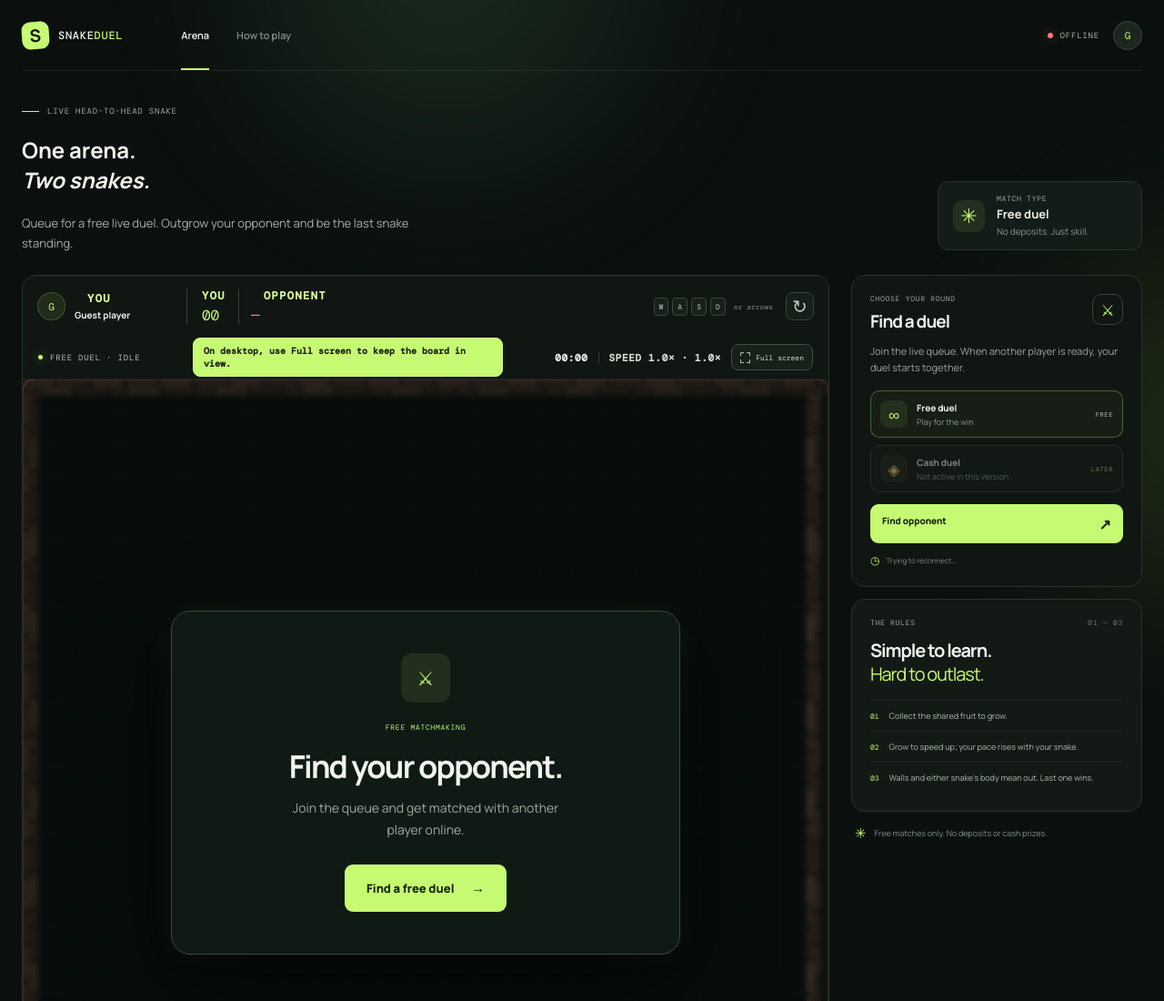
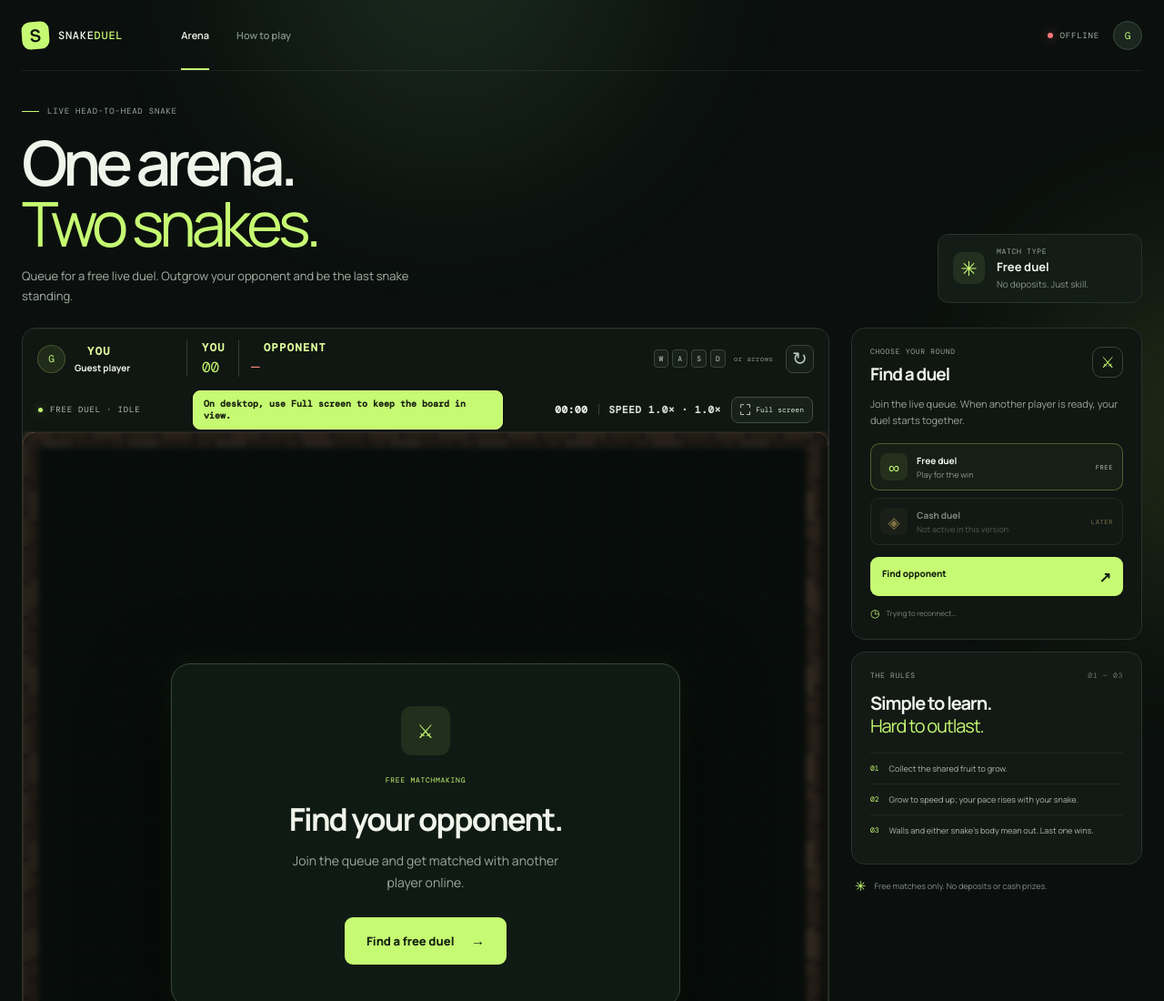
Before and after one commit to snakegameonsol-web/snake-duel, a plain HTML site: page index.html in a window 1280 px wide. Shown: the top 1100 px of the page at 91% size. Drawn offline with nearby package versions, Linux system fonts and the light colour scheme.

Commit message:
Refactor index.html for improved structure
Updated the HTML structure and content for the Snake Duel game.

```diff
--- a/index.html
+++ b/index.html
@@ -24,7 +24,7 @@
 
     <main id="top">
       <section class="intro" id="arena">
-        <div class="intro-copy"><p class="eyebrow"><span class="eyebrow-line"></span> LIVE HEAD-TO-HEAD SNAKE</p><h2>One arena.<br><em>Two snakes.</em></h2><p class="lede">Queue for a free live duel. Outgrow your opponent and be the last snake standing.</p></div>
+        <div class="intro-copy"><p class="eyebrow"><span class="eyebrow-line"></span> LIVE HEAD-TO-HEAD SNAKE</p><h1>One arena.<br><em>Two snakes.</em></h1><p class="lede">Queue for a free live duel. Outgrow your opponent and be the last snake standing.</p></div>
         <div class="season-card"><span class="season-icon">✳</span><div><span class="eyebrow">MATCH TYPE</span><strong>Free duel</strong><small>No deposits. Just skill.</small></div></div>
       </section>
 
```
